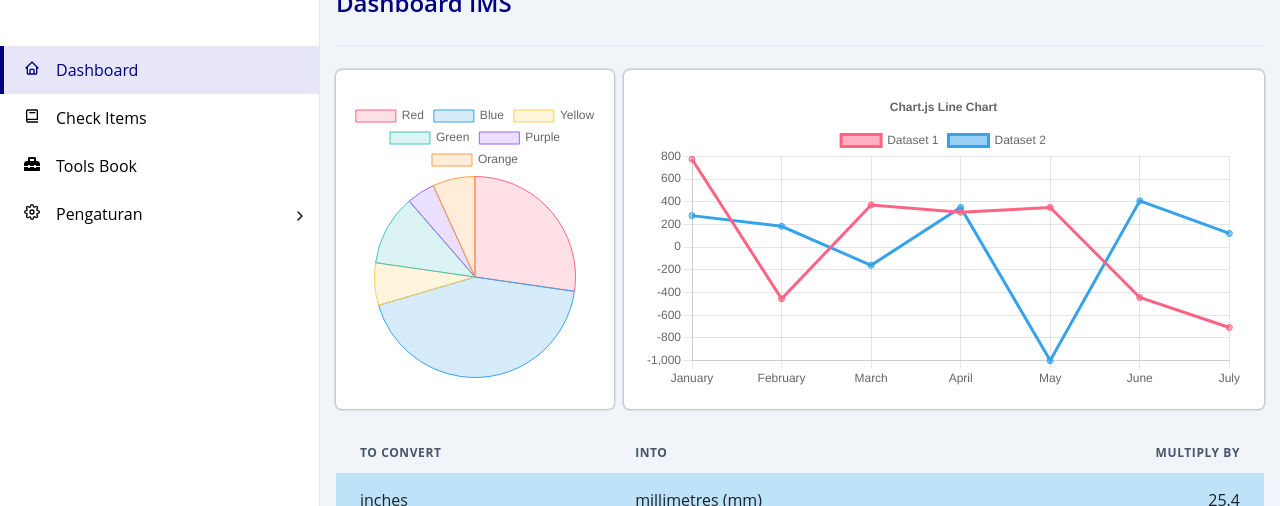
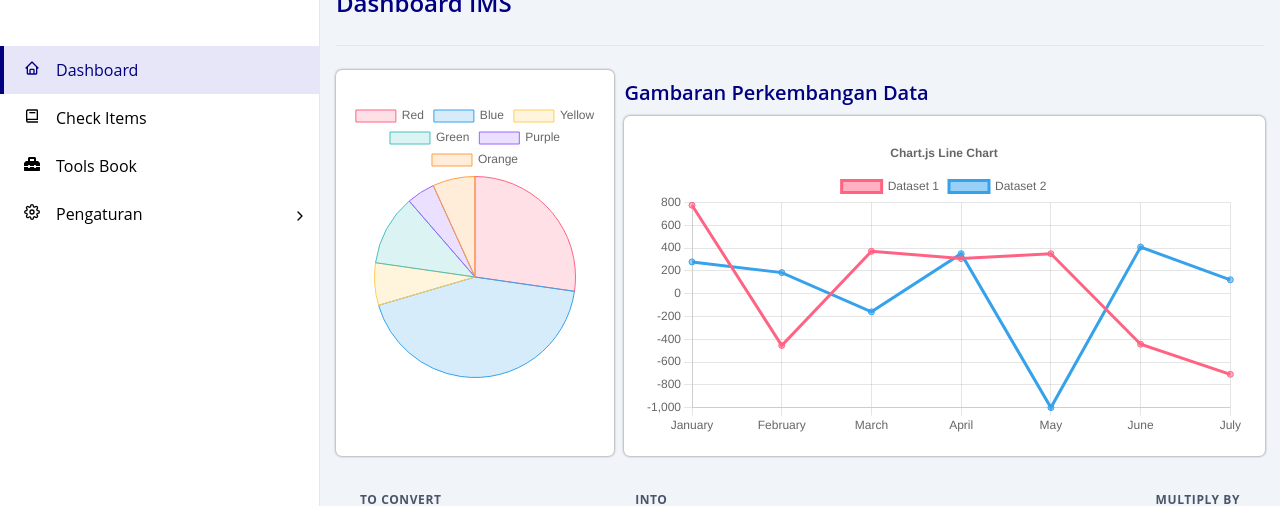
Before and after one commit to Devaaji/frontend-ims-web-dev, a Next.js app: page / in a window 1280 px wide. Shown: the part 120-626 px from the top of the page. Built offline with nearby package versions, Linux system fonts and the light colour scheme.

Commit message:
Add Responsive in chart

```diff
--- a/components/Chart/lineChartDashboard/index.js
+++ b/components/Chart/lineChartDashboard/index.js
@@ -11,7 +11,7 @@ import {
 } from 'chart.js';
 import { Line } from 'react-chartjs-2';
 import { faker } from '@faker-js/faker';
-import { Box } from '@chakra-ui/react';
+import { Box, Flex, Skeleton, Text } from '@chakra-ui/react';
 
 ChartJS.register(
   CategoryScale,
@@ -55,10 +55,21 @@ export const data = {
     },
   ],
 };
+const isLoading = false;
 
 const LineChartDasboard = () => {
   return (
     <>
+      <Flex h="full" direction="column" w={{ base: '100%', md: '69%' }}>
+        <Text
+          ml={{ md: '10px', base: '0px' }}
+          py="2"
+          color="ims-primary"
+          fontWeight="semibold"
+          fontSize="xl"
+        >
+          Gambaran Perkembangan Data
+        </Text>
         <Box
           rounded="md"
           ml={{ md: '10px', base: '0px' }}
@@ -66,10 +77,19 @@ const LineChartDasboard = () => {
           shadow="0px 0px 2px 1px rgba(0, 0, 0, 0.25)"
           bg="white"
           p={{ md: '20px', base: '10px' }}
-        w={{ base: 'full', md: '69%' }}
+          w={{ base: 'full', md: 'full' }}
         >
+          {isLoading ? (
+            <>
+              <Skeleton w="full" h={{ base: '150px', md: 'full' }} />
+            </>
+          ) : (
+            <>
               <Line options={options} data={data} />
+            </>
+          )}
         </Box>
+      </Flex>
     </>
   );
 };
```
Lines whose indentation alone changed are shown as unchanged.
